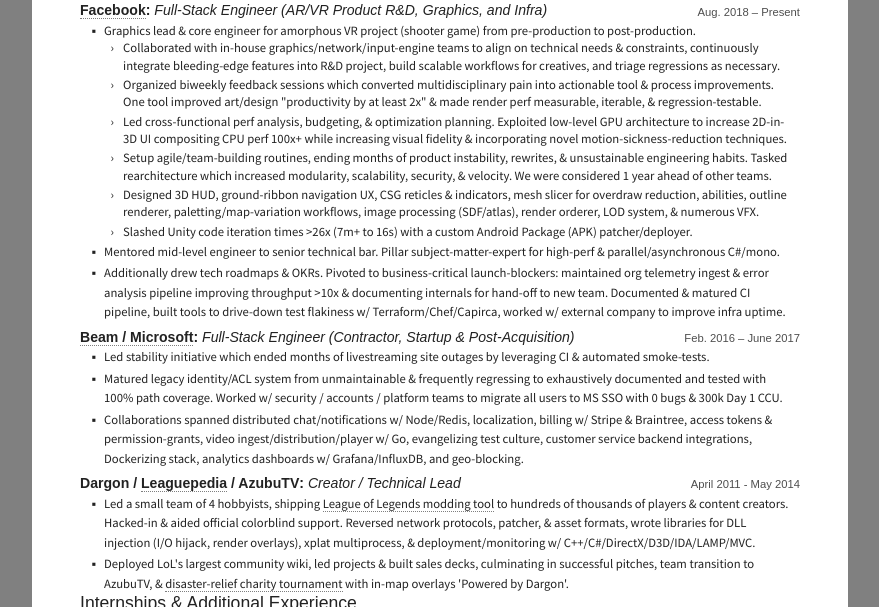
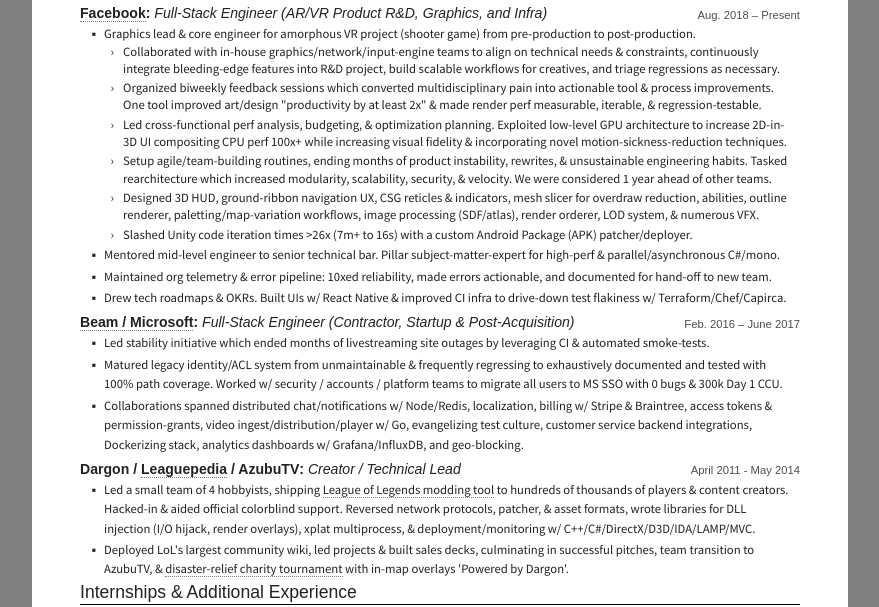
Before and after one commit to ItzWarty/resume, a plain HTML site: page index.html in a window 1280 px wide. Shown: the part 118-725 px from the top of the page, without its empty margins (200-1079 px from the left). Drawn offline with Linux system fonts and the light colour scheme; a web font is replaced by a local one.

Commit message:
wip rewording

```diff
--- a/index.html
+++ b/index.html
@@ -165,14 +165,13 @@ Impact
                            Pillar subject-matter-expert for high-perf & parallel/asynchronous C#/mono.
                         </li>
                         <li>
-                           Additionally drew tech roadmaps & OKRs.
-
-                           Pivoted to business-critical launch-blockers:
-                           maintained org telemetry ingest & error analysis pipeline improving throughput >10x &
-                           documenting internals for hand-off to new team.
-
-                           Documented & matured CI pipeline, built tools to drive-down test flakiness
-                           w/ Terraform/Chef/Capirca, worked w/ external company to improve infra uptime.
+                           Maintained org telemetry & error pipeline: 10xed reliability, made errors actionable,
+                           and documented for hand-off to new team.
+                         </li>
+                         <li>
+                           Drew tech roadmaps & OKRs.
+                           <!-- Documented & matured CI pipeline,  -->
+                           Built UIs w/ React Native & improved CI infra to drive-down test flakiness w/ Terraform/Chef/Capirca.
 
                             <!-- and
                            created 0-copy serializer, IoC container, and 3D modelling UIs w/ React Native.
```
